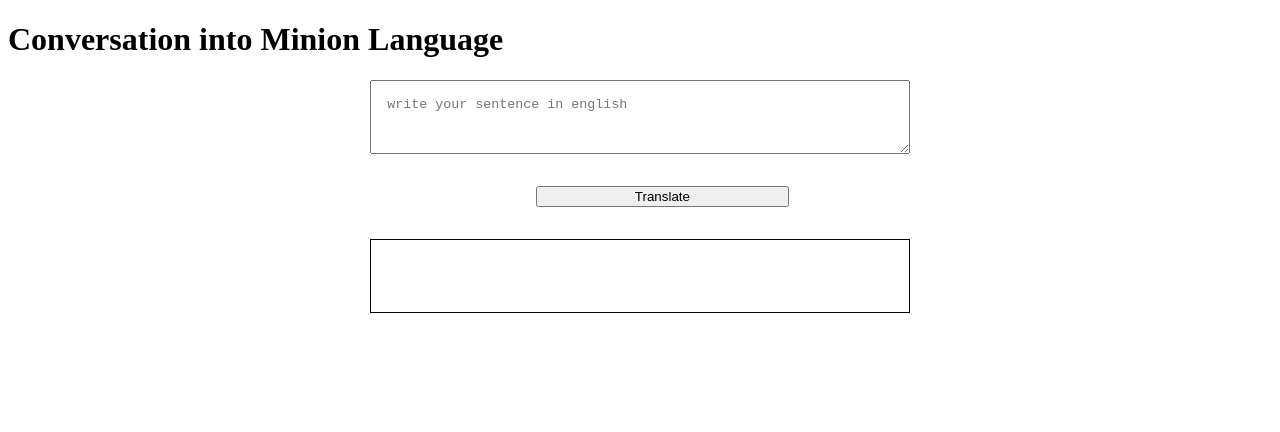
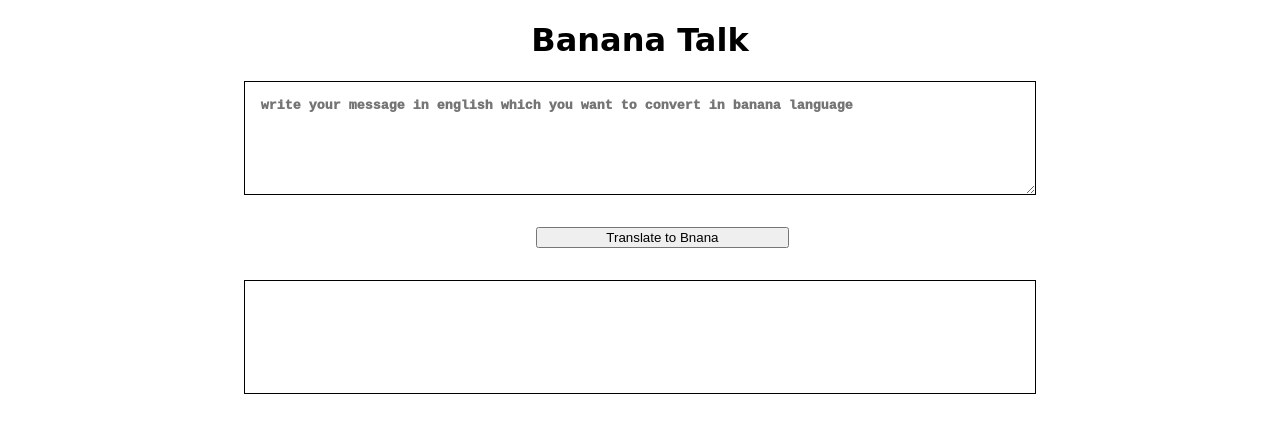
Before and after one commit to Amit-Sanghi/neogcamp-banana-speak, a plain HTML site: page index.html in a window 1280 px wide. Shown: the top 432 px of the page. Drawn offline with Linux system fonts and the light colour scheme; a web font is replaced by a local one.

Commit message:
refactor front view

```diff
--- a/index.html
+++ b/index.html
@@ -1,38 +1,21 @@
 <!DOCTYPE html>
 <html lang="en">
+
 <head>
     <meta charset="UTF-8">
     <meta http-equiv="X-UA-Compatible" content="IE=edge">
     <meta name="viewport" content="width=device-width, initial-scale=1.0">
-    <title>banana speak</title>
+    <title>banana talk</title>
+    <link href="style.css" rel="stylesheet" />
 
-    <style>
-        textarea {
-            width: 40%;
-            height: 5vh;
-            display: block;
-            margin: auto;
-            padding: 1rem;
-        }
-        #output {
-            border: 1px solid black;
-            width: 40%;
-            height: 5vh;
-            margin: auto;
-            padding: 1rem;
-        }
-        button {
-            width: 20%;
-            margin: 2rem 33rem;
-        }
-    </style>
+
 </head>
 
 <body>
-    <h1>Conversation into Minion Language</h1>
+    <h1 class="center">Banana Talk</h1>
 
-    <textarea id="txt-input" placeholder="write your sentence in english"></textarea>
-    <button id="translate" class="button">Translate</button>
+    <textarea id="txt-input" style="border: 1px solid black;" placeholder="write your message in english which you want to convert in banana language"></textarea>
+    <button id="translate" class="button">Translate to Bnana</button>
 
     <div id="output"></div>
 
--- /dev/null
+++ b/style.css
@@ -0,0 +1,32 @@
+@import url('https://fonts.googleapis.com/css2?family=Oooh+Baby&display=swap');
+
+
+body {
+    font-family: 'Oooh Baby', cursive;
+
+}
+.center {
+    text-align: center;
+}
+
+textarea {
+    width: 60%;
+    height: 10vh;
+    display: block;
+    margin: auto;
+    padding: 1rem;
+    font-weight: 1000;
+}
+#output {
+    border: 1px solid black;
+    width: 60%;
+    height: 10vh;
+    margin: auto;
+    padding: 1rem;
+    font-weight: 1000;
+    font-size: 130%;
+}
+button {
+    width: 20%;
+    margin: 2rem 33rem;
+}
```
